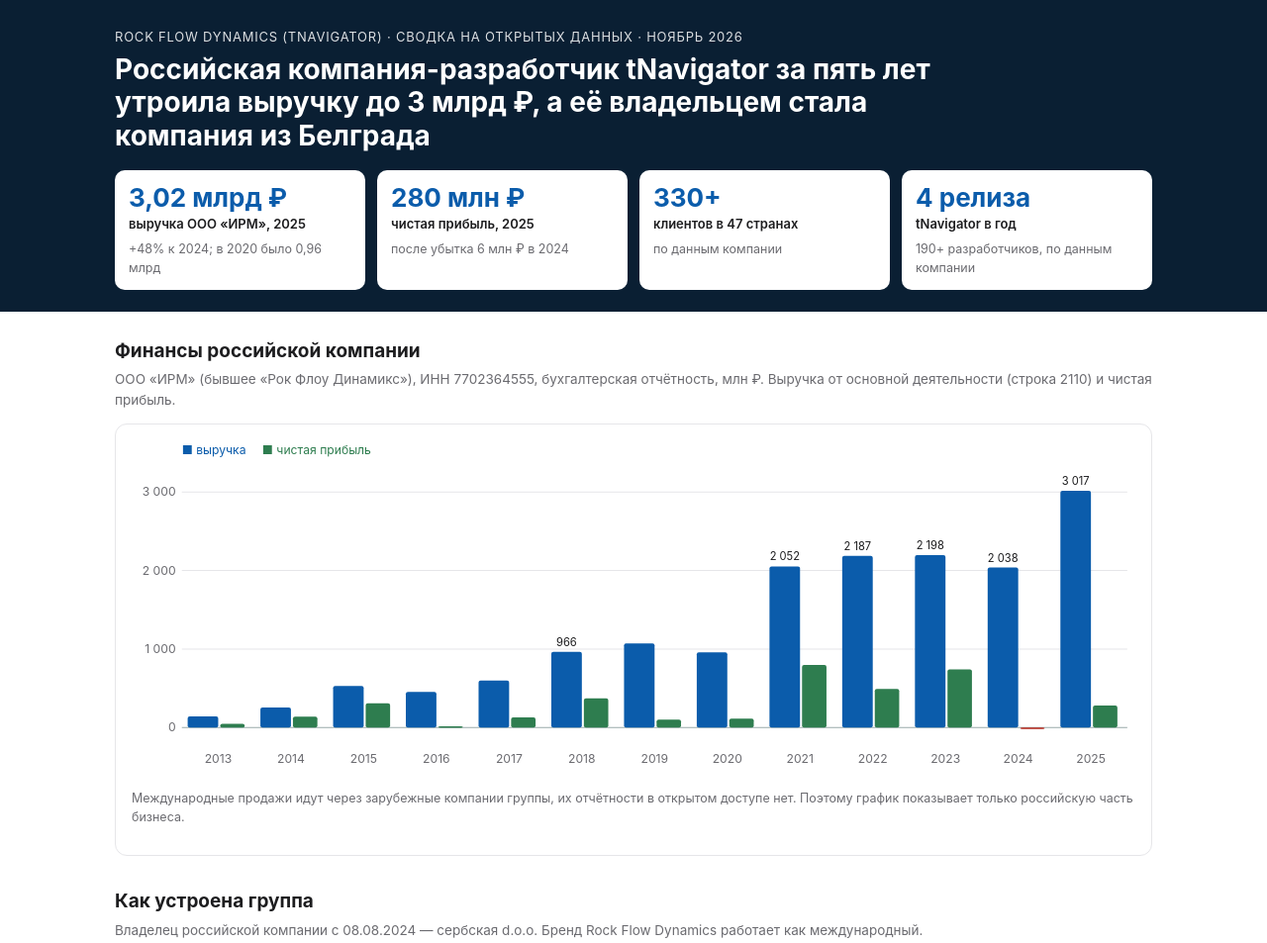
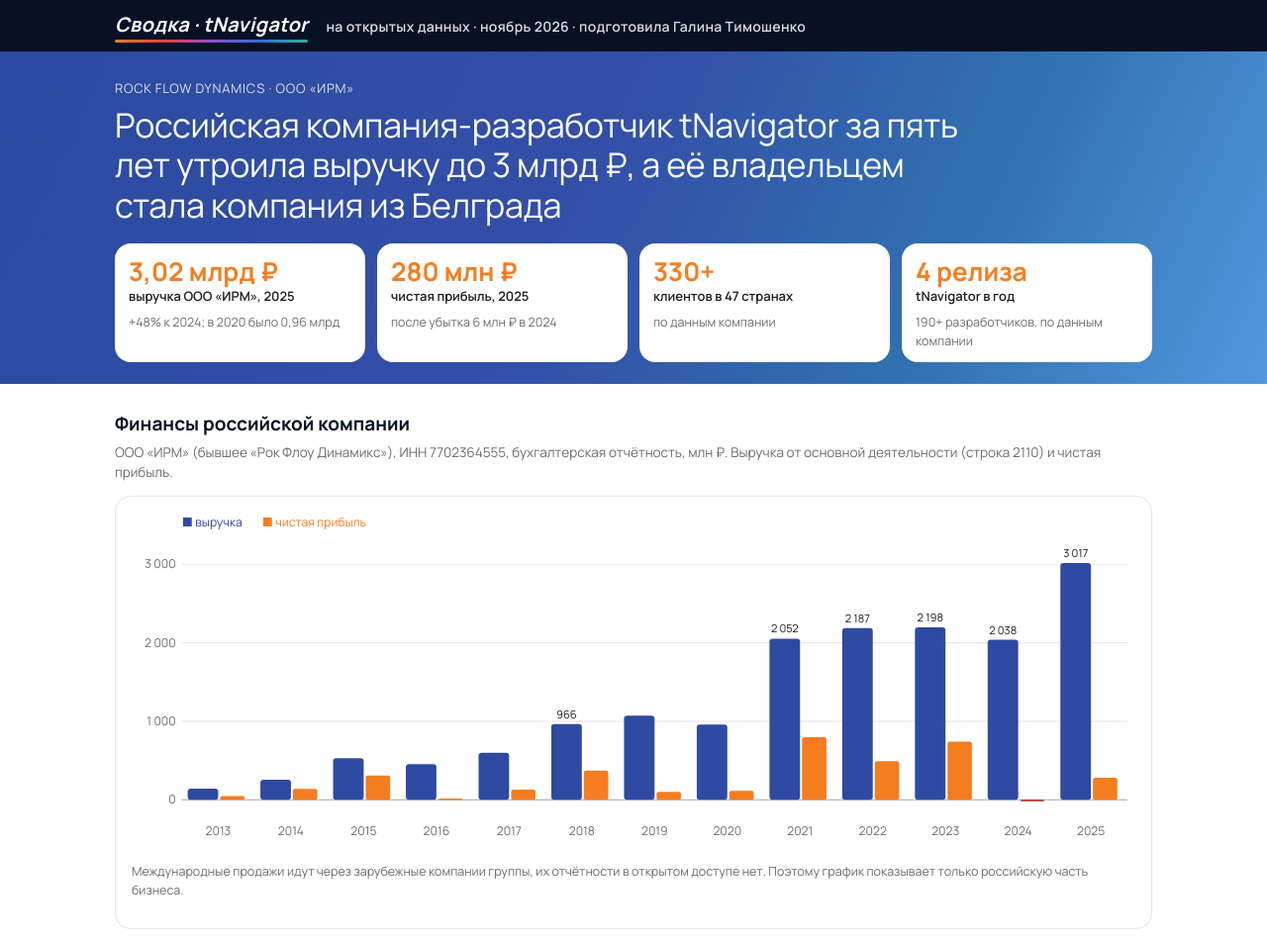
Before and after one commit to GalaTimoshenko/company-dashboards, a plain HTML site: page tnavigator/index.html in a window 1280 px wide. Shown: the top 953 px of the page at 99% size. Drawn offline with Linux system fonts and the light colour scheme.

Commit message:
tNavigator: стиль ИРМ
Co-Authored-By: Claude Opus 5.5 <noreply@anthropic.com>
Claude-Session: https://claude.ai/code/session_01HLBRy8LQMAjtuwvL12CBze

```diff
--- a/tnavigator/index.html
+++ b/tnavigator/index.html
@@ -5,12 +5,13 @@
 <meta name="viewport" content="width=device-width,initial-scale=1,viewport-fit=cover">
 <title>tNavigator: сводка руководителя</title>
 <meta name="description" content="Сводка по разработчику tNavigator (Rock Flow Dynamics, ООО «ИРМ») на открытых данных. Подготовила Галина Тимошенко.">
+<link rel="preconnect" href="https://fonts.googleapis.com"><link href="https://fonts.googleapis.com/css2?family=Manrope:wght@400;600;700&display=swap" rel="stylesheet">
 <style>
-:root{--red:#0b5cab;--red-d:#08457f;--ink:#1d1d1f;--mut:#6b6b70;--line:#e6e6e9;--bg:#ffffff;--soft:#f3f6f9;--amber:#C98A00;--green:#2E7D4F}
+:root{--red:#2f4aa2;--red-d:#071126;--org:#f57d20;--ink:#1d1d1f;--mut:#6b6b70;--line:#e6e6e9;--bg:#ffffff;--soft:#f3f6f9;--amber:#C98A00;--green:#2E7D4F}
 *{box-sizing:border-box}
-body{margin:0;background:var(--bg);color:var(--ink);font:15px/1.5 -apple-system,"Segoe UI",Roboto,Arial,sans-serif}
+body{margin:0;background:var(--bg);color:var(--ink);font:15px/1.5 Manrope,-apple-system,"Segoe UI",Roboto,Arial,sans-serif}
 .wrap{max-width:1080px;margin:0 auto;padding:0 16px}
-header{background:#0a1f33;color:#fff;padding:28px 0 22px}
+header{background:linear-gradient(115deg,#2c4ba0 0%,#334ea7 45%,#3172b0 75%,#5198e0 100%);color:#fff;padding:28px 0 22px}
 .kicker{font-size:13px;letter-spacing:.06em;text-transform:uppercase;opacity:.85}
 h1{font-size:28px;line-height:1.2;margin:6px 0 18px;max-width:880px}
 .kpis{display:grid;grid-template-columns:repeat(4,1fr);gap:12px}
@@ -56,12 +57,29 @@ footer a{color:var(--red-d)}
 .box h3{margin:0 0 6px;font-size:15px}.box p{margin:0;font-size:13.5px}
 .arrow{text-align:center;color:var(--mut);font-size:12px}
 @media (max-width:820px){.struct{grid-template-columns:1fr}.arrow{padding:6px 0}}
+
+.topbar{background:#071126;color:#fff;font-weight:700;letter-spacing:.02em}
+.topbar .wrap{display:flex;align-items:center;gap:18px;height:52px;font-size:14px}
+.topbar .logo{font-size:20px;font-weight:800;font-style:italic;position:relative;padding-bottom:3px}
+.topbar .logo::after{content:"";position:absolute;left:0;right:0;bottom:0;height:3px;border-radius:2px;background:linear-gradient(90deg,#f57d20,#e8423f,#9b4dca,#2f6fd6,#2bb3a3)}
+.topbar .nav{opacity:.85;font-weight:600}
+header h1{font-weight:400;font-size:34px;letter-spacing:-.01em}
+.kpi{border-radius:16px}.kpi b{color:var(--org)}
+.card,.box{border-radius:16px}
+.chip{border-color:var(--org);color:#b8560b;border-radius:999px}
+.chip.keep{background:var(--org);color:#fff}
+.tl li::before{border-color:var(--org)}.tl li.bad::before{background:var(--org)}
+.tl .d{color:var(--red)}
+h2{color:#071126}
+footer a,a{color:var(--red)}
+@media (max-width:820px){header h1{font-size:24px}.topbar .nav{display:none}}
 </style>
 </head>
 <body>
+<div class="topbar"><div class="wrap"><span class="logo">Сводка · tNavigator</span><span class="nav">на открытых данных · ноябрь 2026 · подготовила Галина Тимошенко</span></div></div>
 <header>
   <div class="wrap">
-    <div class="kicker">Rock Flow Dynamics (tNavigator) · сводка на открытых данных · ноябрь 2026</div>
+    <div class="kicker">Rock Flow Dynamics · ООО «ИРМ»</div>
     <h1>Российская компания-разработчик tNavigator за пять лет утроила выручку до 3 млрд ₽, а её владельцем стала компания из Белграда</h1>
     <div class="kpis">
       <div class="kpi"><b>3,02 млрд ₽</b><em>выручка ООО «ИРМ», 2025</em><span>+48% к 2024; в 2020 было 0,96 млрд</span></div>
@@ -156,12 +174,12 @@ const fmt=v=>Math.round(v).toLocaleString('ru-RU');
  for(let v=0;v<=3000;v+=1000){el('line',{x1:m.l,x2:W-m.r,y1:y(v),y2:y(v),stroke:v?'#e6e6e9':'#9aa'},s);tx(s,m.l-6,y(v)+4,fmt(v),{'text-anchor':'end'})}
  const bw=iw/Y.length;
  Y.forEach((yr,i)=>{const x=m.l+i*bw,w=bw*0.42;
-  el('rect',{x:x+bw*0.08,y:y(R[i]),width:w,height:y(0)-y(R[i]),fill:'#0b5cab',rx:2},s);
-  const pv=P[i];el('rect',{x:x+bw*0.08+w+2,y:Math.min(y(pv),y(0)),width:w*0.8,height:Math.max(1.5,Math.abs(y(pv)-y(0))),fill:pv<0?'#b42318':'#2E7D4F',rx:2},s);
+  el('rect',{x:x+bw*0.08,y:y(R[i]),width:w,height:y(0)-y(R[i]),fill:'#2f4aa2',rx:3},s);
+  const pv=P[i];el('rect',{x:x+bw*0.08+w+2,y:Math.min(y(pv),y(0)),width:w*0.8,height:Math.max(1.5,Math.abs(y(pv)-y(0))),fill:pv<0?'#b42318':'#f57d20',rx:2},s);
   tx(s,x+bw/2,H-8,sm?String(yr).slice(2):yr,{'text-anchor':'middle'});
   if(!sm&&(i>=8||i==5))tx(s,x+bw*0.08+w/2,y(R[i])-6,fmt(R[i]),{'text-anchor':'middle','font-size':11,fill:'#1d1d1f'});
  });
- tx(s,m.l,14,'■ выручка   ',{fill:'#0b5cab','font-size':12});tx(s,m.l+(sm?70:80),14,'■ чистая прибыль',{fill:'#2E7D4F','font-size':12});
+ tx(s,m.l,14,'■ выручка   ',{fill:'#2f4aa2','font-size':12});tx(s,m.l+(sm?70:80),14,'■ чистая прибыль',{fill:'#f57d20','font-size':12});
  if(sm)tx(s,W-m.r,14,'2025: 3 017',{fill:'#1d1d1f','text-anchor':'end','font-weight':600});
 })();
 (function(){const t=document.getElementById('tbl');let h='<tr><th style="text-align:left;padding:4px">Год</th><th style="text-align:right;padding:4px">Выручка</th><th style="text-align:right;padding:4px">Прибыль</th><th style="text-align:right;padding:4px">Маржа</th></tr>';
```
